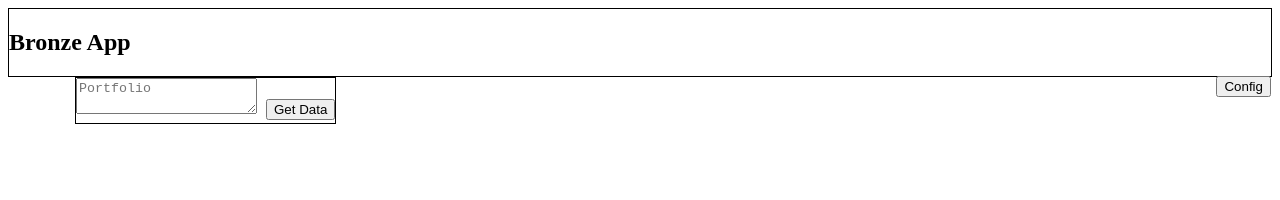
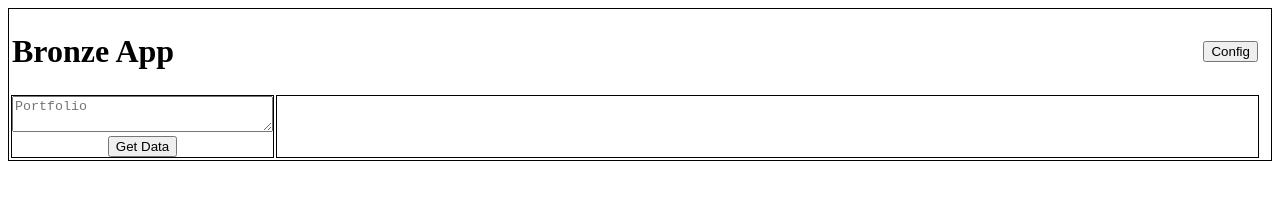
Before and after one commit to Joy00N/bronze, a plain HTML site: page index.html in a window 1280 px wide. Drawn offline with Linux system fonts and the light colour scheme.

Commit message:
html/css completed

```diff
--- a/index.html
+++ b/index.html
@@ -8,16 +8,34 @@
   </head>
 
   <body>
-      <nav>
-          <div><h1>Bronze App</h1></div>
-          <div class='topnav-right'>
-              <button>Config</button>
-          </div>
-      </nav>
+  <div class="nav">
+      <table>
+          <tr class="topnav">
+              <!--top nav-->
+              <td align="left" colspan="2">
+                  <h1>Bronze App</h1>
+              </td>
+              <td align="right">
+                  <button>Config</button>
+              </td>
+          </tr>
+          <tr>
+              <td class="sidenav" align="center">
+                  <!--side bar-->
 
-      <div id='mySideNav' class='sidenav'>
-          <textarea placeholder='Portfolio'></textarea>
-          <button>Get Data</button>
-      </div>
+                  <textarea cols="30" placeholder='Portfolio'></textarea>
+                  <button>Get Data</button>
+
+              </td>
+              <td class='content' colspan="2">
+                  <!--content-->
+              </td>
+          </tr>
+      </table>
+
+
+  </div>
+
+
   </body>
 </html>
--- a/lib/style.css
+++ b/lib/style.css
@@ -1,22 +1,27 @@
-nav {
+
+.nav {
     border: solid;
     border-width: 1px;
+    height: 100%;
+    padding-right: 10px;
 }
 
 .topnav {
-    float: left;
-}
-
-.topnav-right {
-    float: right;
+    border-bottom: solid;
+    border-width: 1px;
+    padding: 0px;
 }
 
 .sidenav {
-    position: absolute;
-    top: 30;
-    left: 25px;
-    font-size: 36px;
-    margin-left: 50px;
     border: solid;
     border-width: 1px;
-  }
+    height: 100%;
+    padding: 0px;
+
+}
+
+.content {
+    border: solid;
+    border-width: 1px;
+    width: 100%;
+}
```
